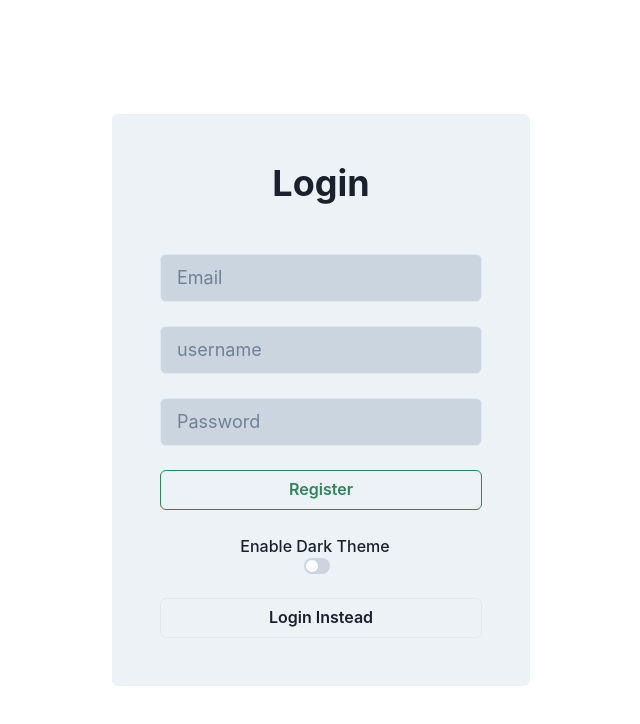
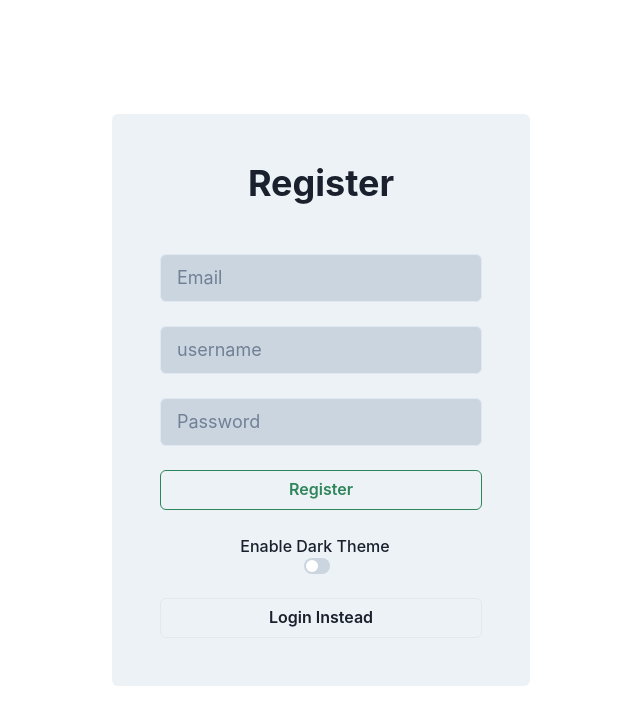
Before and after one commit to towsifali/TodoList, a React (Create React App) app in the folder frontend/: page /register in a window 1280 px wide. Shown: the top 724 px of the page, without its empty margins (319-959 px from the left). Built offline with nearby package versions, Linux system fonts and the light colour scheme.

Commit message:
register heading changed

```diff
--- a/frontend/src/components/Auth/Register.jsx
+++ b/frontend/src/components/Auth/Register.jsx
@@ -24,7 +24,7 @@ export const Register = () => {
         p={12}
         rounded={6}
       >
-        <Heading mb={6}>Login</Heading>
+        <Heading mb={6}>Register</Heading>
         <form onSubmit={handleSubmit(onSubmit)}>
           <FormControl isInvalid={errors.email}>
             <Input
```
